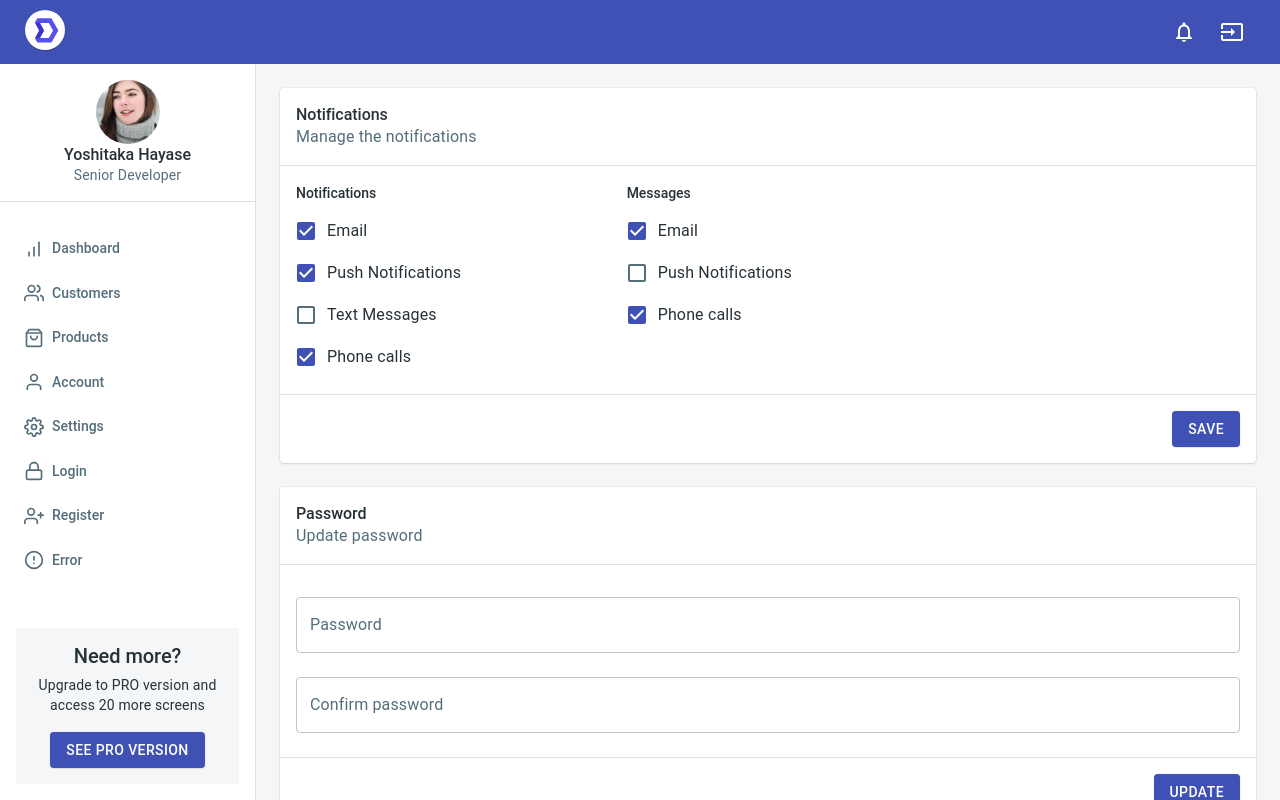
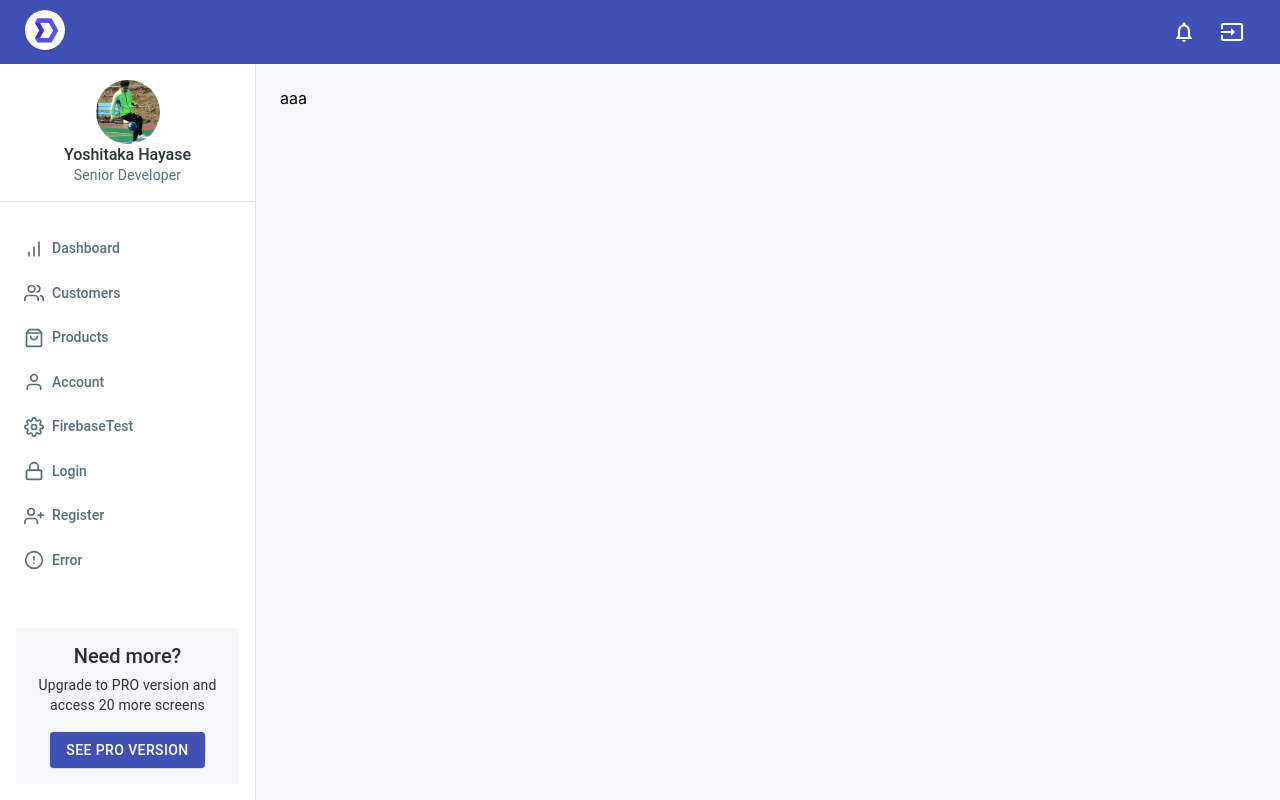
Before and after one commit to nendosoft/nendo-soft, a React (Create React App) app: page /app/settings in a window 1280 px wide. Built offline with nearby package versions, Linux system fonts and the light colour scheme.

Commit message:
add avatar

```diff
--- a/src/layouts/DashboardLayout/NavBar/index.tsx
+++ b/src/layouts/DashboardLayout/NavBar/index.tsx
@@ -1,17 +1,7 @@
-import React, { useEffect, FC } from 'react';
-import { Link as RouterLink, useLocation } from 'react-router-dom';
-import PropTypes from 'prop-types';
-import {
-  Avatar,
-  Box,
-  Button,
-  Divider,
-  Drawer,
-  Hidden,
-  List,
-  Typography,
-  makeStyles
-} from '@material-ui/core';
+import React, { useEffect, FC } from "react";
+import { Link as RouterLink, useLocation } from "react-router-dom";
+import PropTypes from "prop-types";
+import { Avatar, Box, Button, Divider, Drawer, Hidden, List, Typography, makeStyles } from "@material-ui/core";
 import {
   AlertCircle as AlertCircleIcon,
   BarChart as BarChartIcon,
@@ -20,76 +10,76 @@ import {
   ShoppingBag as ShoppingBagIcon,
   User as UserIcon,
   UserPlus as UserPlusIcon,
-  Users as UsersIcon
-} from 'react-feather';
-import NavItem from './NavItem';
+  Users as UsersIcon,
+} from "react-feather";
+import NavItem from "./NavItem";
 
 const user = {
-  avatar: '/static/images/avatars/avatar_6.png',
-  jobTitle: 'Senior Developer',
+  avatar: "/static/images/avatars/avatar_12.png",
+  jobTitle: "Senior Developer",
   // name: 'Katarina Smith'
-  name: 'Yoshitaka Hayase'
+  name: "Yoshitaka Hayase",
 };
 
 const items = [
   {
-    href: '/app/dashboard',
+    href: "/app/dashboard",
     icon: BarChartIcon,
-    title: 'Dashboard'
+    title: "Dashboard",
   },
   {
-    href: '/app/customers',
+    href: "/app/customers",
     icon: UsersIcon,
-    title: 'Customers'
+    title: "Customers",
   },
   {
-    href: '/app/products',
+    href: "/app/products",
     icon: ShoppingBagIcon,
-    title: 'Products'
+    title: "Products",
   },
   {
-    href: '/app/account',
+    href: "/app/account",
     icon: UserIcon,
-    title: 'Account'
+    title: "Account",
   },
   {
-    href: '/app/settings',
+    href: "/app/settings",
     icon: SettingsIcon,
-    title: 'Settings'
+    // title: "Settings",
+    title: "FirebaseTest",
   },
   {
-    href: '/login',
+    href: "/login",
     icon: LockIcon,
-    title: 'Login'
+    title: "Login",
   },
   {
-    href: '/register',
+    href: "/register",
     icon: UserPlusIcon,
-    title: 'Register'
+    title: "Register",
   },
   {
-    href: '/404',
+    href: "/404",
     icon: AlertCircleIcon,
-    title: 'Error'
-  }
+    title: "Error",
+  },
 ];
 
 const useStyles = makeStyles(() => ({
   mobileDrawer: {
-    width: 256
+    width: 256,
   },
   desktopDrawer: {
     width: 256,
     top: 64,
-    height: 'calc(100% - 64px)'
+    height: "calc(100% - 64px)",
   },
   avatar: {
-    cursor: 'pointer',
+    cursor: "pointer",
     width: 64,
-    height: 64
+    height: 64,
   },
-  name: {
-  }
+  name: {},
 }));
 
 type Props = {
@@ -98,10 +88,7 @@ type Props = {
 };
 
 // const NavBar = ({ onMobileClose, openMobile }) => {
-const NavBar: FC<Required<Props>> = ({
-  onMobileClose = () => undefined,
-  openMobile = false
-}) => {
+const NavBar: FC<Required<Props>> = ({ onMobileClose = () => undefined, openMobile = false }) => {
   const classes = useStyles();
   const location = useLocation();
 
@@ -113,34 +100,13 @@ const NavBar: FC<Required<Props>> = ({
   }, [location.pathname]);
 
   const content = (
-    <Box
-      height="100%"
-      display="flex"
-      flexDirection="column"
-    >
-      <Box
-        alignItems="center"
-        display="flex"
-        flexDirection="column"
-        p={2}
-      >
-        <Avatar
-          className={classes.avatar}
-          component={RouterLink}
-          src={user.avatar}
-          to="/app/account"
-        />
-        <Typography
-          className={classes.name}
-          color="textPrimary"
-          variant="h5"
-        >
+    <Box height="100%" display="flex" flexDirection="column">
+      <Box alignItems="center" display="flex" flexDirection="column" p={2}>
+        <Avatar className={classes.avatar} component={RouterLink} src={user.avatar} to="/app/account" />
+        <Typography className={classes.name} color="textPrimary" variant="h5">
           {user.name}
         </Typography>
-        <Typography
-          color="textSecondary"
-          variant="body2"
-        >
+        <Typography color="textSecondary" variant="body2">
           {user.jobTitle}
         </Typography>
       </Box>
@@ -159,35 +125,15 @@ const NavBar: FC<Required<Props>> = ({
         </List>
       </Box>
       <Box flexGrow={1} />
-      <Box
-        p={2}
-        m={2}
-        bgcolor="background.dark"
-      >
-        <Typography
-          align="center"
-          gutterBottom
-          variant="h4"
-        >
+      <Box p={2} m={2} bgcolor="background.dark">
+        <Typography align="center" gutterBottom variant="h4">
           Need more?
         </Typography>
-        <Typography
-          align="center"
-          variant="body2"
-        >
+        <Typography align="center" variant="body2">
           Upgrade to PRO version and access 20 more screens
         </Typography>
-        <Box
-          display="flex"
-          justifyContent="center"
-          mt={2}
-        >
-          <Button
-            color="primary"
-            component="a"
-            href="https://react-material-kit.devias.io"
-            variant="contained"
-          >
+        <Box display="flex" justifyContent="center" mt={2}>
+          <Button color="primary" component="a" href="https://react-material-kit.devias.io" variant="contained">
             See PRO version
           </Button>
         </Box>
@@ -198,23 +144,12 @@ const NavBar: FC<Required<Props>> = ({
   return (
     <>
       <Hidden lgUp>
-        <Drawer
-          anchor="left"
-          classes={{ paper: classes.mobileDrawer }}
-          onClose={onMobileClose}
-          open={openMobile}
-          variant="temporary"
-        >
+        <Drawer anchor="left" classes={{ paper: classes.mobileDrawer }} onClose={onMobileClose} open={openMobile} variant="temporary">
           {content}
         </Drawer>
       </Hidden>
       <Hidden mdDown>
-        <Drawer
-          anchor="left"
-          classes={{ paper: classes.desktopDrawer }}
-          open
-          variant="persistent"
-        >
+        <Drawer anchor="left" classes={{ paper: classes.desktopDrawer }} open variant="persistent">
           {content}
         </Drawer>
       </Hidden>
--- /dev/null
+++ b/src/views/settings/SettingsView/index.tsx
@@ -0,0 +1,38 @@
+import React from "react";
+import { Box, Container, makeStyles } from "@material-ui/core";
+import Page from "components/Page";
+import Notifications from "./Notifications";
+import Password from "./Password";
+
+const useStyles = makeStyles((theme) => ({
+  root: {
+    // backgroundColor: theme.palette.background.dark,
+    backgroundColor: "#F4F6F8",
+    minHeight: "100%",
+    paddingBottom: theme.spacing(3),
+    paddingTop: theme.spacing(3),
+  },
+}));
+
+const SettingsView = () => {
+  const classes = useStyles();
+
+  return (
+    // <Page
+    //   className={classes.root}
+    //   title="Settings"
+    // >
+    //   <Container maxWidth="lg">
+    //     <Notifications />
+    //     <Box mt={3}>
+    //       <Password />
+    //     </Box>
+    //   </Container>
+    // </Page>
+    <Container maxWidth="lg">
+      <Box mt={3}>aaa</Box>
+    </Container>
+  );
+};
+
+export default SettingsView;
```
Also changed, not shown: src/routes_bk.js (added, +40 -0 lines), public/static/images/avatars/avatar_12.png (added), src/routes.tsx (renamed from src/routes.js), src/views/settings/SettingsView/index_bk.js (renamed from src/views/settings/SettingsView/index.js), tsconfig.json (line endings or trailing spaces), 1 other file (tests, documents, lock files or other folders).
